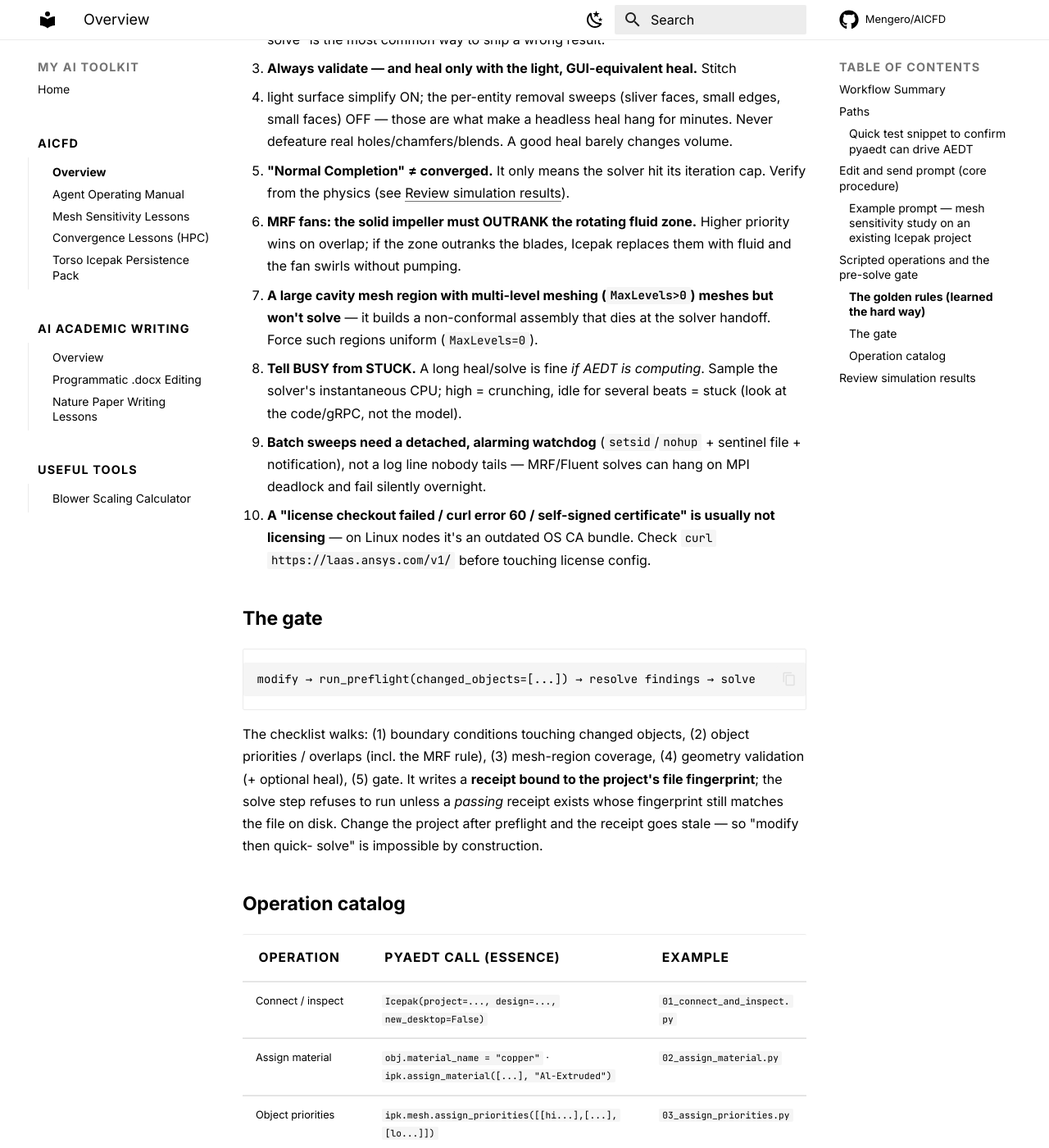
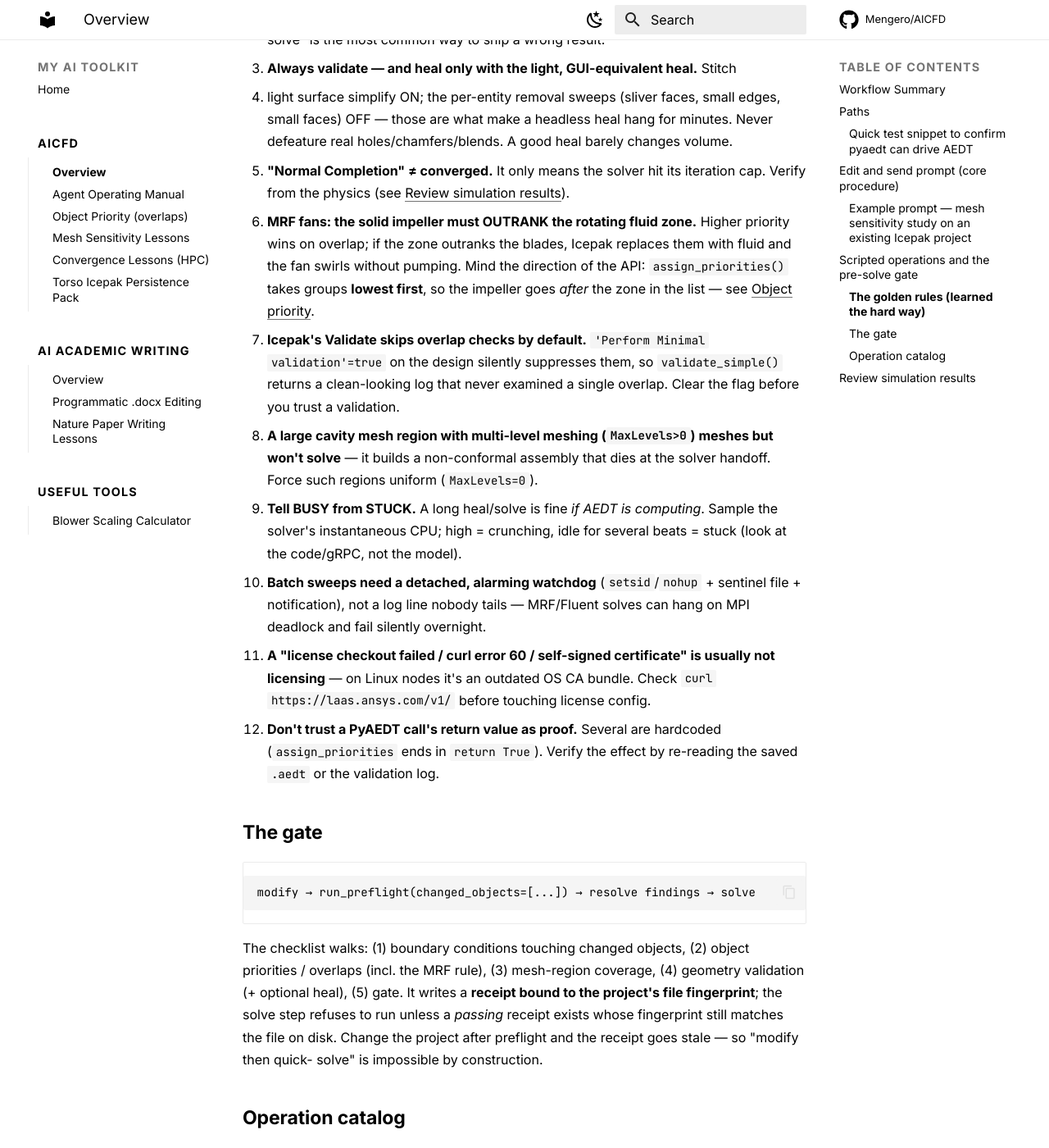
Before and after one commit to Mengero/AICFD, an MkDocs documentation site: the page built from docs/aicfd.md, in a window 1280 px wide and 1400 px high, scrolled down 5232 px. Shown: the whole window at 82% size. Built offline with MkDocs 1.6.1 and Material for MkDocs 9.7.7, drawn with Linux system fonts in a browser that asks for light colours; comment, search, counter and statistics services are not loaded; some of the changed text lies outside the part shown.

Commit message:
Fix inverted Icepak object-priority ordering; document overlap workflow
`ipk.mesh.assign_priorities()` takes groups ordered LOWEST -> HIGHEST
(it writes PriorityNumber = index + 1, and higher PriorityNumber wins on
overlap). This repo documented the opposite, and the shipped MRF example
`[['IM_1'], ['MRF_zone'], ['Region']]` put the impeller at PriorityNumber=1
— reproducing the very blade-erasure bug the example warns against.

Verified on AEDT 2026.1 / PyAEDT 0.26.1 against MOD_WIFI.aedt / IcepakDesign1
(214 objects): passing dies before molds made Icepak report "Part SDR753_DIE
is contained in SDR753_MOLD that has a higher priority", i.e. the molds were
erasing their own dies. PyAEDT's own docstring confirms "from low to high".

Also captured:
- assign_priorities() ends in an unconditional `return True`; verify the
  effect by re-reading the saved .aedt or the validation log instead.
- 'Perform Minimal validation'=true (Icepak's default) makes validate_simple()
  skip overlap checks entirely, so a clean log proves nothing about overlaps.
  PyAEDT's design_settings mapping cannot clear it — use the native
  SetDesignSettings call.
- Validate reports "Part A is contained in B that has a higher priority" for
  nested pairs; the "Parts X and Y intersect / will take precedence" messages
  come from the mesher instead.
- A tiering recipe (TIM -> frame -> PCB -> big components -> nested internals),
  why merely-touching bodies can share a level but interpenetrating ones cannot,
  and how to derive containment depth so deep nesting doesn't collapse into ties.

New docs/icepak-object-priority.md, added to the mkdocs nav.

Co-Authored-By: Claude Opus 5 (1M context) <noreply@anthropic.com>

```diff
--- a/docs/aicfd.md
+++ b/docs/aicfd.md
@@ -210,19 +210,28 @@ shared connect helper and the batch-solve watchdog.
    cap. Verify from the physics (see [Review simulation results](#review-simulation-results)).
 5. **MRF fans: the solid impeller must OUTRANK the rotating fluid zone.** Higher
    priority wins on overlap; if the zone outranks the blades, Icepak replaces them
-   with fluid and the fan swirls without pumping.
-6. **A large cavity mesh region with multi-level meshing (`MaxLevels>0`) meshes but
+   with fluid and the fan swirls without pumping. Mind the direction of the API:
+   `assign_priorities()` takes groups **lowest first**, so the impeller goes *after*
+   the zone in the list — see [Object priority](icepak-object-priority.md).
+6. **Icepak's Validate skips overlap checks by default.** `'Perform Minimal
+   validation'=true` on the design silently suppresses them, so `validate_simple()`
+   returns a clean-looking log that never examined a single overlap. Clear the flag
+   before you trust a validation.
+7. **A large cavity mesh region with multi-level meshing (`MaxLevels>0`) meshes but
    won't solve** — it builds a non-conformal assembly that dies at the solver
    handoff. Force such regions uniform (`MaxLevels=0`).
-7. **Tell BUSY from STUCK.** A long heal/solve is fine *if AEDT is computing*.
+8. **Tell BUSY from STUCK.** A long heal/solve is fine *if AEDT is computing*.
    Sample the solver's instantaneous CPU; high = crunching, idle for several beats
    = stuck (look at the code/gRPC, not the model).
-8. **Batch sweeps need a detached, alarming watchdog** (`setsid`/`nohup` + sentinel
+9. **Batch sweeps need a detached, alarming watchdog** (`setsid`/`nohup` + sentinel
    file + notification), not a log line nobody tails — MRF/Fluent solves can hang
    on MPI deadlock and fail silently overnight.
-9. **A "license checkout failed / curl error 60 / self-signed certificate" is
-   usually not licensing** — on Linux nodes it's an outdated OS CA bundle. Check
-   `curl https://laas.ansys.com/v1/` before touching license config.
+10. **A "license checkout failed / curl error 60 / self-signed certificate" is
+    usually not licensing** — on Linux nodes it's an outdated OS CA bundle. Check
+    `curl https://laas.ansys.com/v1/` before touching license config.
+11. **Don't trust a PyAEDT call's return value as proof.** Several are hardcoded
+    (`assign_priorities` ends in `return True`). Verify the effect by re-reading the
+    saved `.aedt` or the validation log.
 
 ### The gate
 
@@ -244,7 +253,7 @@ solve" is impossible by construction.
 | --- | --- | --- |
 | Connect / inspect | `Icepak(project=..., design=..., new_desktop=False)` | `01_connect_and_inspect.py` |
 | Assign material | `obj.material_name = "copper"` · `ipk.assign_material([...], "Al-Extruded")` | `02_assign_material.py` |
-| Object priorities | `ipk.mesh.assign_priorities([[hi...],[...],[lo...]])` | `03_assign_priorities.py` |
+| Object priorities | `ipk.mesh.assign_priorities([[lo...],[...],[hi...]])` — **lowest first**; return value is a hardcoded `True` | `03_assign_priorities.py` |
 | MRF / rotating fan | edit native fan `OperatingRPM`/`Swirl`; spin axis via PCA | `04_setup_mrf_fan.py` |
 | Local mesh region | `ipk.mesh.assign_mesh_region(parts)` + manual MLM settings | `05_mesh_region.py` |
 | Validate + heal | `ipk.validate_simple()` → `ipk.modeler.heal_objects(...)` (light) | `06_validate_and_heal.py` |
--- a/mkdocs.yml
+++ b/mkdocs.yml
@@ -44,6 +44,7 @@ nav:
   - AICFD:
     - Overview: aicfd.md
     - Agent Operating Manual: aicfd-agent-prompt.md
+    - Object Priority (overlaps): icepak-object-priority.md
     - Mesh Sensitivity Lessons: aicfd-lessons.md
     - Convergence Lessons (HPC): aicfd-convergence-lessons.md
     - Torso Icepak Persistence Pack: aicfd-persistence-pack.md
```
Also changed, not shown: docs/icepak-object-priority.md (added, +205 -0 lines), icepak-examples/README.md (+1 -1 lines), 2 other files.
